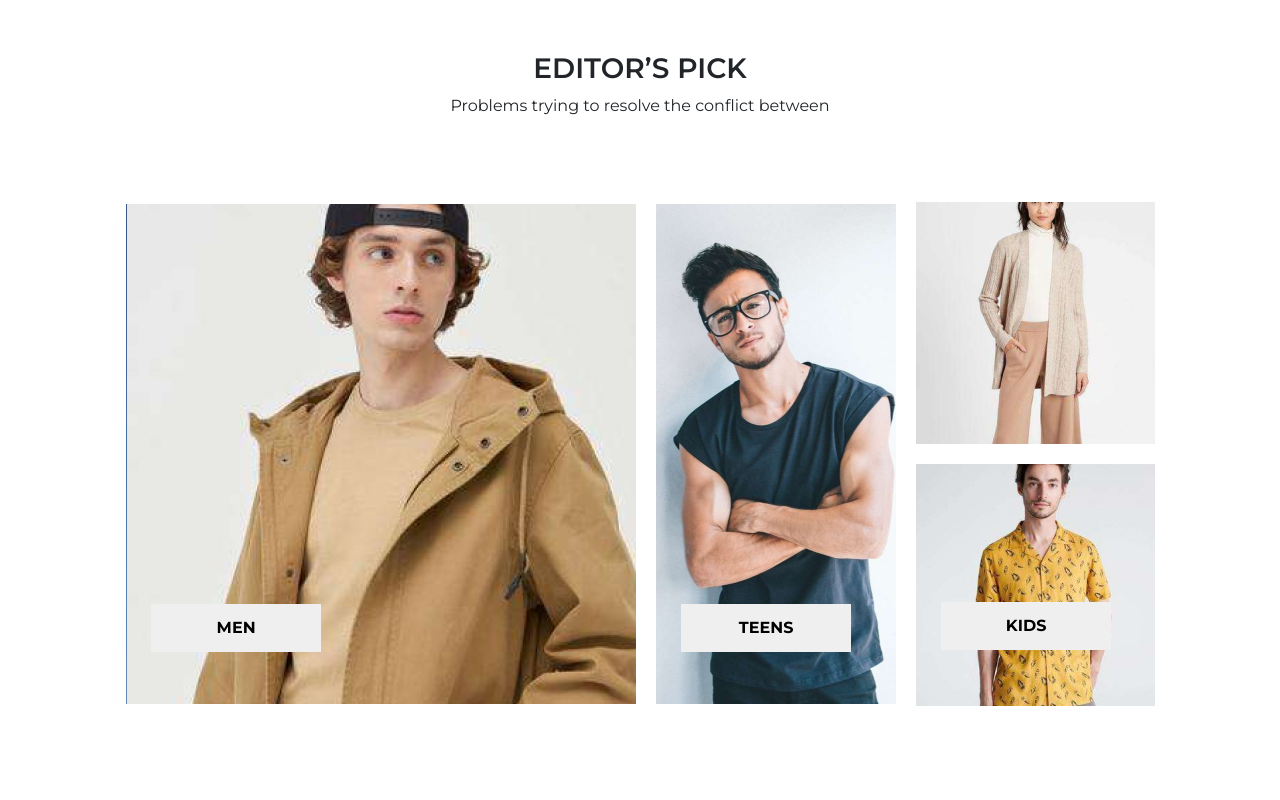
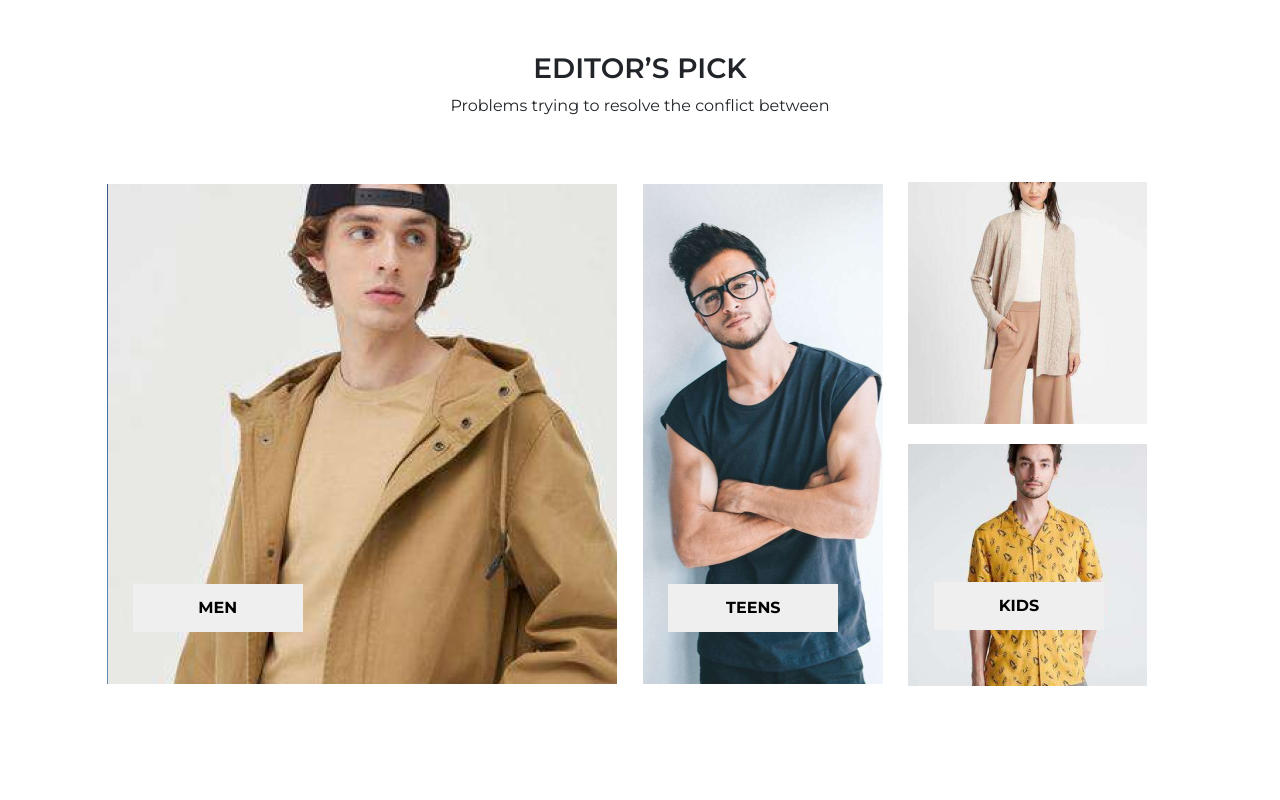
Before and after one commit to mtsteo/desafiocompass, a plain HTML site: page index.html in a window 1280 px wide. Shown: the part 940-1740 px from the top of the page. Drawn offline with nearby package versions, Linux system fonts and the light colour scheme.

Commit message:
FIX: Editor's grid changed to coluns grid

```diff
--- a/css/style.css
+++ b/css/style.css
@@ -232,13 +232,21 @@ html {
   align-items: center;
 }
 
+.editorColumns {
+  display: grid;
+  grid-template-columns: repeat(4, auto);
+  gap: 2%;
+  justify-content: center;
+  align-items: center;
+  margin-top: 5%;
+}
+
 .gridImages {
   display: flex;
   gap: 20px;
   justify-content: center;
   align-items: center;
-  grid-template-columns: repeat(2, auto);
-  width: 60%;
+  width: 80%;
   height: 100%;
 }
 
--- a/index.html
+++ b/index.html
@@ -155,8 +155,7 @@
         <h3>EDITOR’S PICK</h3>
         <p>Problems trying to resolve the conflict between</p>
       </div>
-      <div class="gridImagesDiv">
-        <div class="gridImages">
+      <div class="editorColumns">
         <div class="col1">
           <button class="buttonGrid">MEN</button>
           <img class="photos" src="./img/editor/photo1.png" alt="" />
@@ -172,7 +171,6 @@
           </div>
           <div class="image4">
             <img class="photos" src="./img/editor/photo4.png" alt="" />
-            </div>
           </div>
         </div>
       </div>
```
Lines whose indentation alone changed are shown as unchanged.
